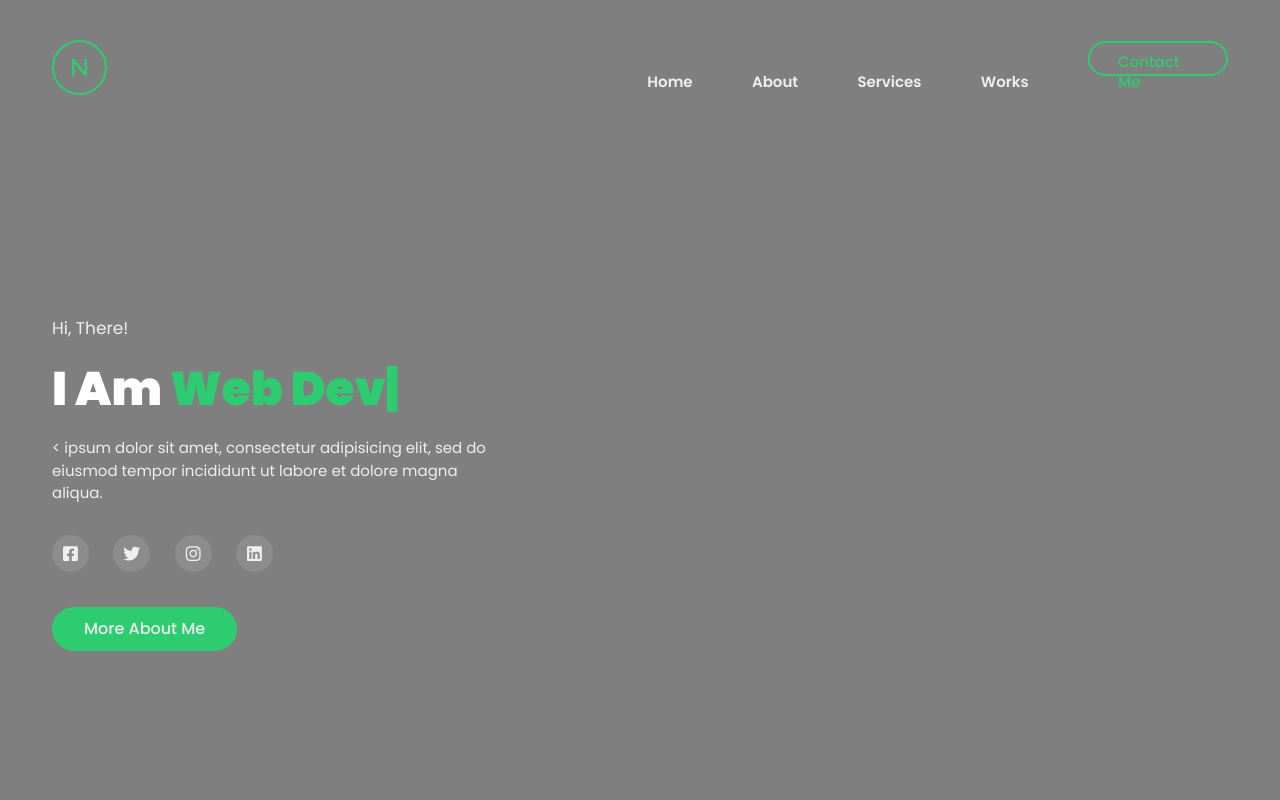
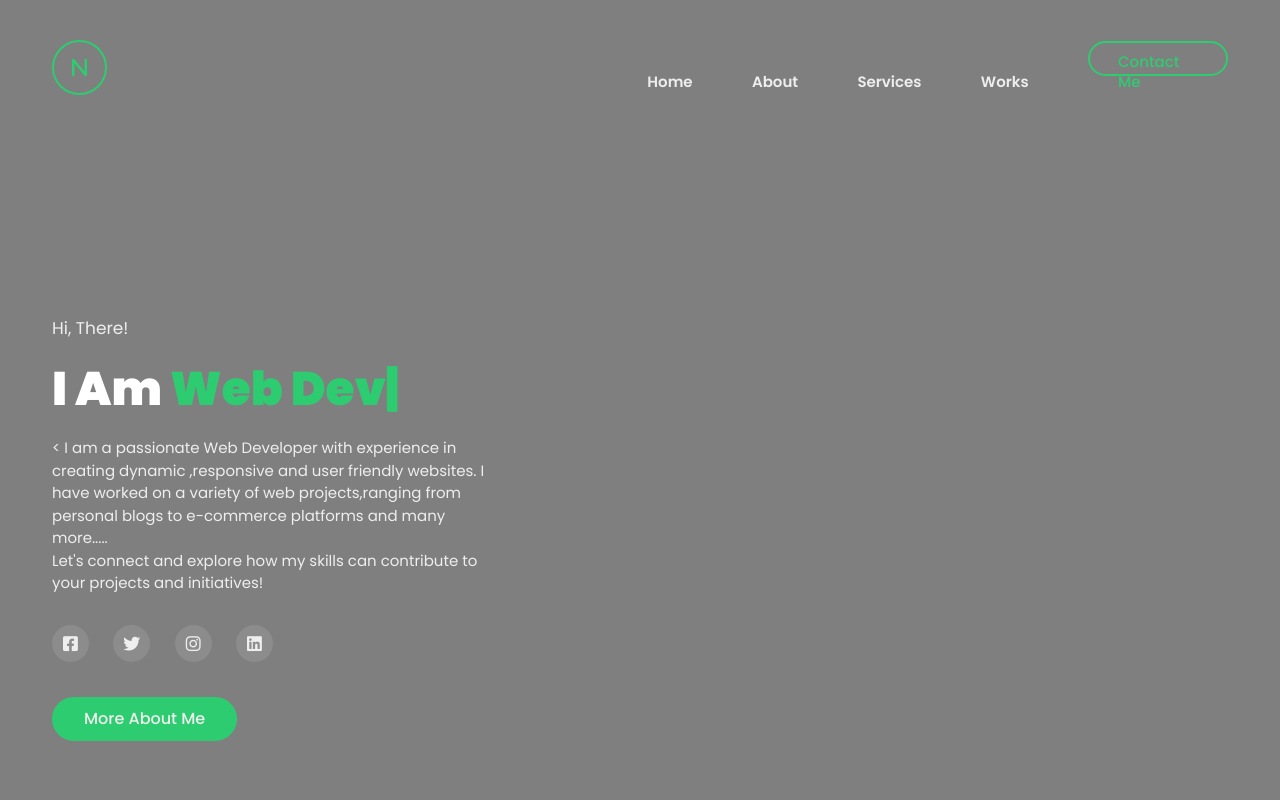
Before and after one commit to NabinKatuwal/NabinKatuwal, a plain HTML site: page index.html in a window 1280 px wide. Shown: the top 800 px of the page. Drawn offline with nearby package versions, Linux system fonts and the light colour scheme; files whose address does not match are found by name.

Commit message:
Update index.html

```diff
--- a/index.html
+++ b/index.html
@@ -49,8 +49,9 @@
 				<div class="hero-text">
 					<h3>Hi, There!</h3>
 					<h1>I Am <span class="input"></span></h1>
-					<p>< ipsum dolor sit amet, consectetur adipisicing elit, sed do eiusmod
-					tempor incididunt ut labore et dolore magna aliqua.  </p>
+					<p><  I am a passionate Web Developer with experience in creating dynamic ,responsive and user friendly websites. I have worked on a
+              variety of web projects,ranging from personal blogs to e-commerce platforms and many more.....<br>
+              Let's connect and explore how my skills can contribute to your projects and initiatives!  </p>
 					<div class="social">
 
 						<a href="#"><i class="fa-brands fa-square-facebook"></i></a>
```
